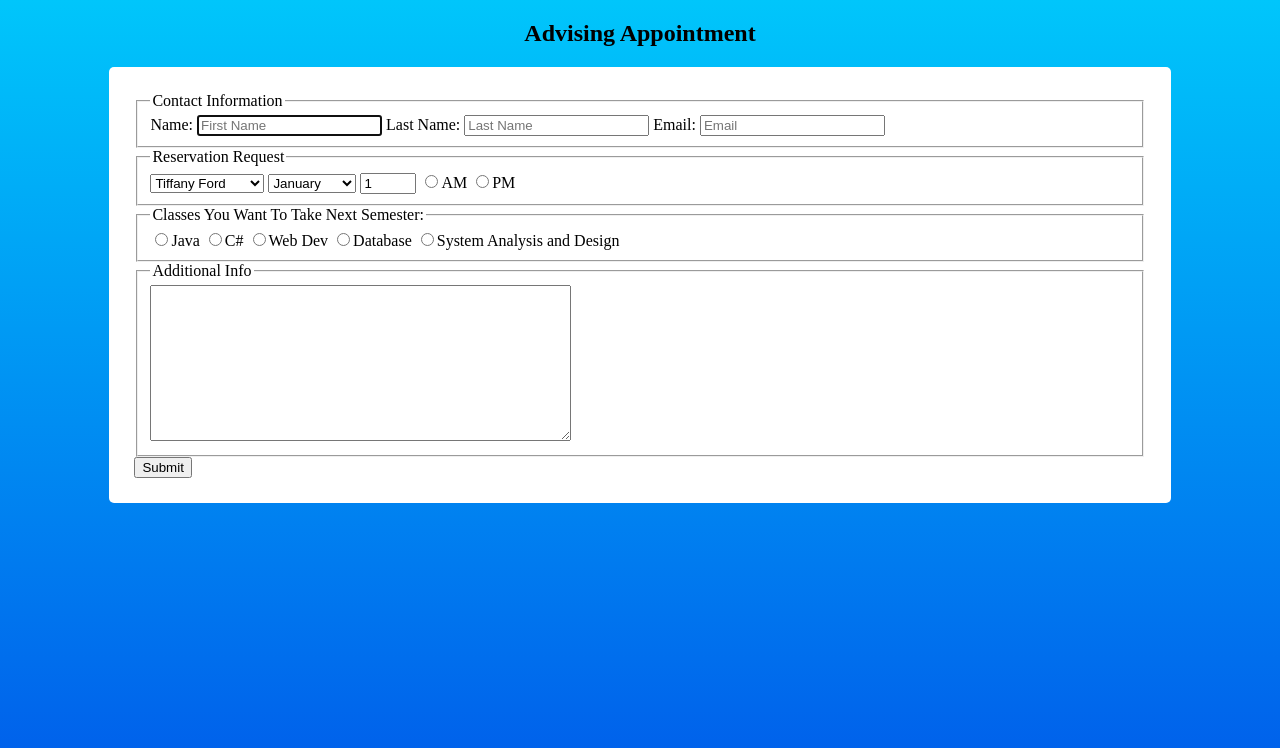
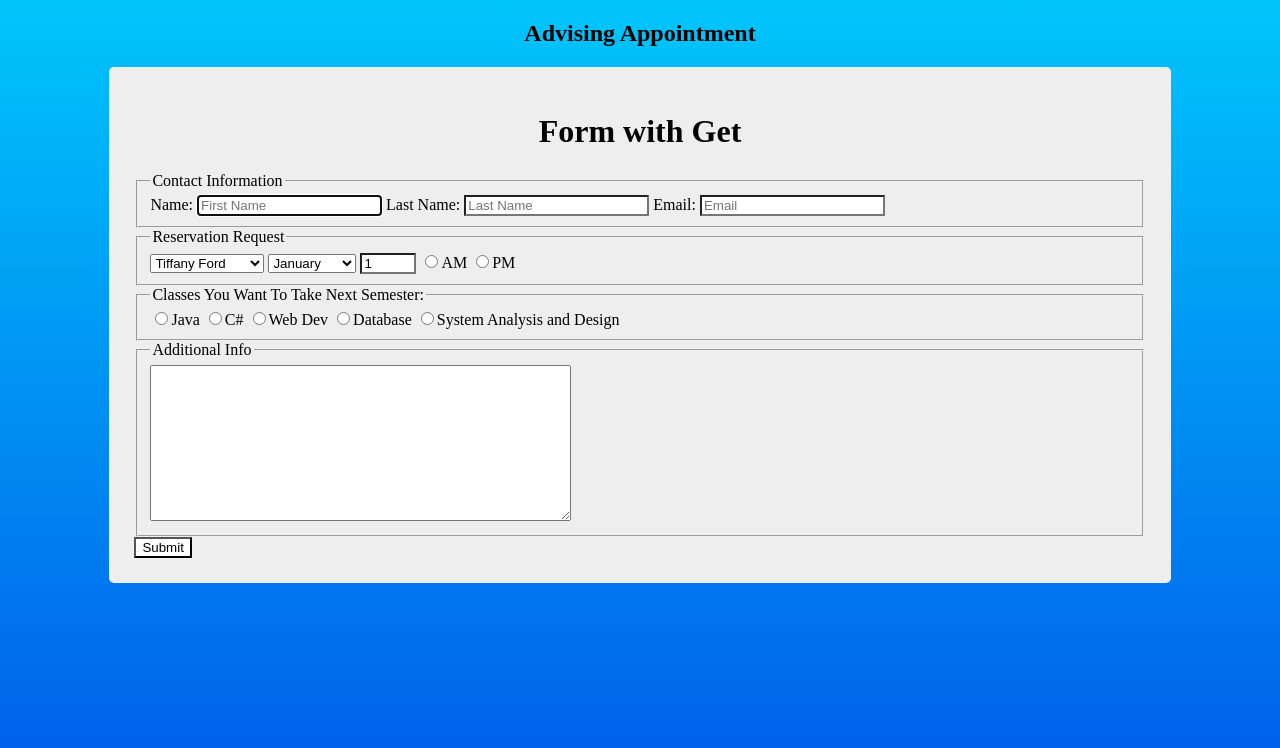
Before and after one commit to clintdale/gitStarted, a plain HTML site: page registrationForm/index.html in a window 1280 px wide. Drawn offline with Linux system fonts and the light colour scheme.

Commit message:
some few changes

```diff
--- a/registrationForm/index.html
+++ b/registrationForm/index.html
@@ -8,6 +8,7 @@
 <body>
 	<h2>Advising Appointment</h2>
 	<div class="container">
+        <h1>Form with Get</h1>
 		<form method="get" action="thankyou.html">
         <fieldset>
           <legend>
@@ -49,7 +50,8 @@
         		<option value="Nov">November</option>
         		<option value="Dec">December</option>
         	</select>
-        	<input class="days" type="number" name="day" min="1" max="31" value="1" required="">
+
+        	<input type="number" name="day" min="1" max="31" value="1">
 
         	<input type="radio" name="ampm" value="AM" required>AM
         	<input type="radio" name="ampm" required>PM
--- a/registrationForm/styles.css
+++ b/registrationForm/styles.css
@@ -1,8 +1,9 @@
 body{
-background-image: linear-gradient(to top, #005bea 0%, #00c6fb 100%);
+ background-image: linear-gradient(to top, #005bea 0%, #00c6fb 100%);
  background-size: cover;
  background-attachment: fixed;
  background-color: blue;
+ font-family: "Times New Roman", Times, serif;
 }
 .container{
 	margin: auto;
@@ -10,13 +11,15 @@ background-image: linear-gradient(to top, #005bea 0%, #00c6fb 100%);
 	padding: 25px;
 	border-radius: 5px;
 	margin-bottom: 10px;
+	background-color: #eeeeee;
+}
+
+h2,h1{
+	text-align: center;
+}
+input{
 	background-color: white;
 }
-
-h2{
-	text-align: center;
+.submit{
+	color: black
 }
-
-input{
-
-}
```
Also changed, not shown: Homepage/index.html (+2 -1 lines).
